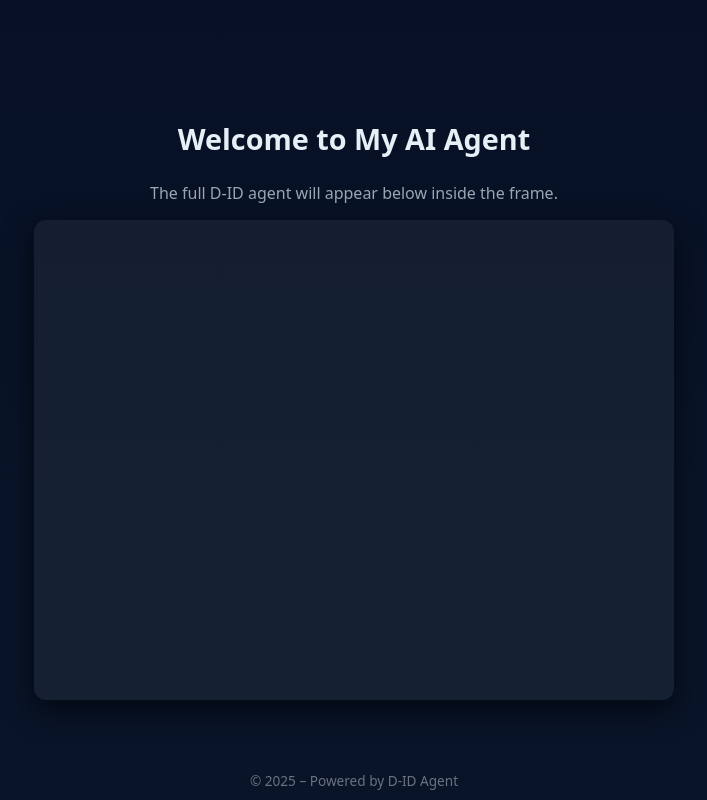
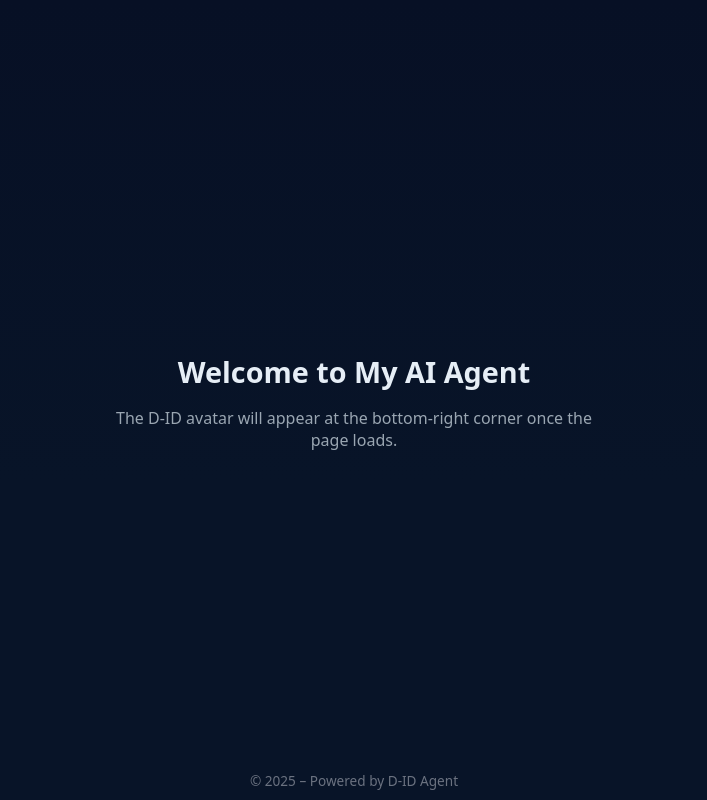
Before and after one commit to mohammedeyadeliwat-maker/YLLai-agent, a plain HTML site: page index.html in a window 1280 px wide. Shown: the whole page, without its empty margins (286-993 px from the left). Drawn offline with Linux system fonts and the light colour scheme.

Commit message:
Add files via upload

```diff
--- a/index.html
+++ b/index.html
@@ -4,65 +4,41 @@
   <meta charset="utf-8" />
   <meta name="viewport" content="width=device-width,initial-scale=1" />
   <title>My AI Agent</title>
-  <meta name="description" content="Website embedding my D-ID AI agent (full mode)" />
+  <meta name="description" content="Website hosting my D-ID AI agent widget" />
   <link rel="preconnect" href="https://agent.d-id.com" crossorigin />
   <style>
     body {
       margin: 0;
-      background: linear-gradient(180deg, #071025 0%, #081428 60%);
+      height: 100vh;
+      background: linear-gradient(180deg,#071025 0%,#081428 60%);
       color: #e6eef6;
       font-family: system-ui, sans-serif;
-      height: 100vh;
       display: flex;
-      flex-direction: column;
       align-items: center;
       justify-content: center;
       text-align: center;
     }
-
-    h1 { font-size: 1.8rem; margin-bottom: 0.5rem; }
-    p { color: #9aa6b2; margin-bottom: 1rem; }
-
-    /* Agent container */
-    #agent-container {
-      width: 640px;
-      max-width: 95vw;
-      height: 480px;
-      background: rgba(255, 255, 255, 0.05);
-      border-radius: 12px;
-      overflow: hidden;
-      box-shadow: 0 10px 30px rgba(0,0,0,0.6);
-      display: flex;
-      align-items: center;
-      justify-content: center;
-    }
-
-    footer {
-      position: absolute;
-      bottom: 10px;
-      width: 100%;
-      text-align: center;
-      font-size: 0.85rem;
-      color: #6b7280;
-    }
+    h1 {font-size: 1.8rem;margin-bottom:0.5rem;}
+    p {color:#9aa6b2;max-width:500px;}
+    footer{position:absolute;bottom:10px;width:100%;text-align:center;font-size:0.85rem;color:#6b7280;}
   </style>
 </head>
 <body>
-  <h1>Welcome to My AI Agent</h1>
-  <p>The full D-ID agent will appear below inside the frame.</p>
+  <div>
+    <h1>Welcome to My AI Agent</h1>
+    <p>The D-ID avatar will appear at the bottom-right corner once the page loads.</p>
+  </div>
 
-  <!-- The container where the agent appears -->
-  <div id="agent-container"></div>
-
-  <!-- D-ID Full Embed Script -->
+  <!-- D-ID Agent Widget -->
   <script type="module"
     src="https://agent.d-id.com/v2/index.js"
-    data-mode="full"
+    data-mode="fabio"
     data-client-key="Z29vZ2xlLW9hdXRoMnwxMTc3MDUxODMyNDYzNzk4Nzc0NTk6ZFRSNFRIUDZZeDhldWtid01Dbzlk"
     data-agent-id="v2_agt_P-Opka_4"
     data-name="did-agent"
     data-monitor="true"
-    data-target-id="agent-container">
+    data-orientation="horizontal"
+    data-position="right">
   </script>
 
   <footer>© 2025 – Powered by D-ID Agent</footer>
```
